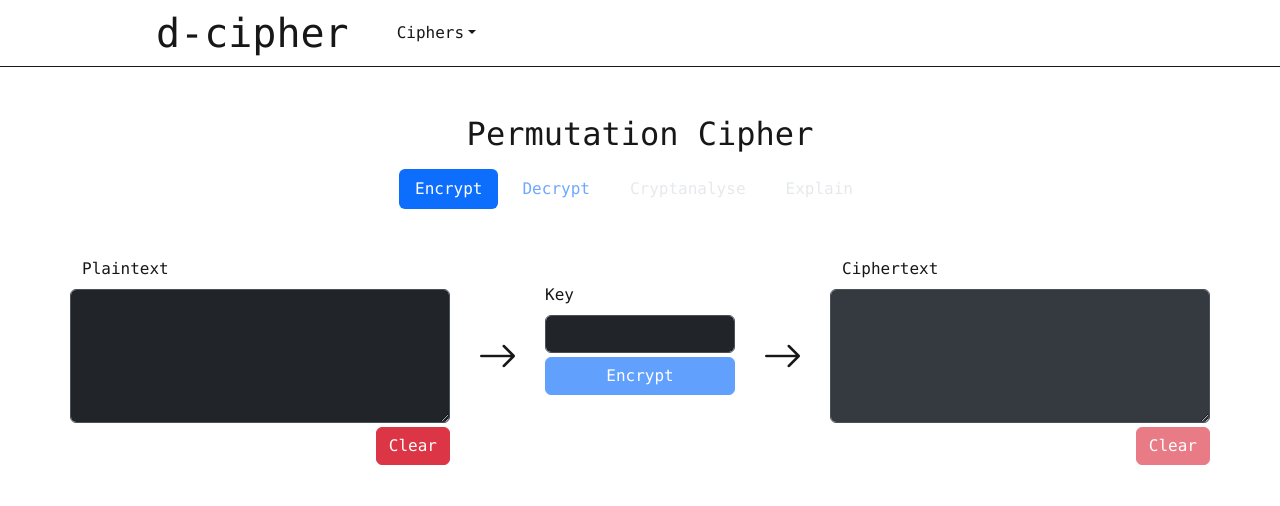
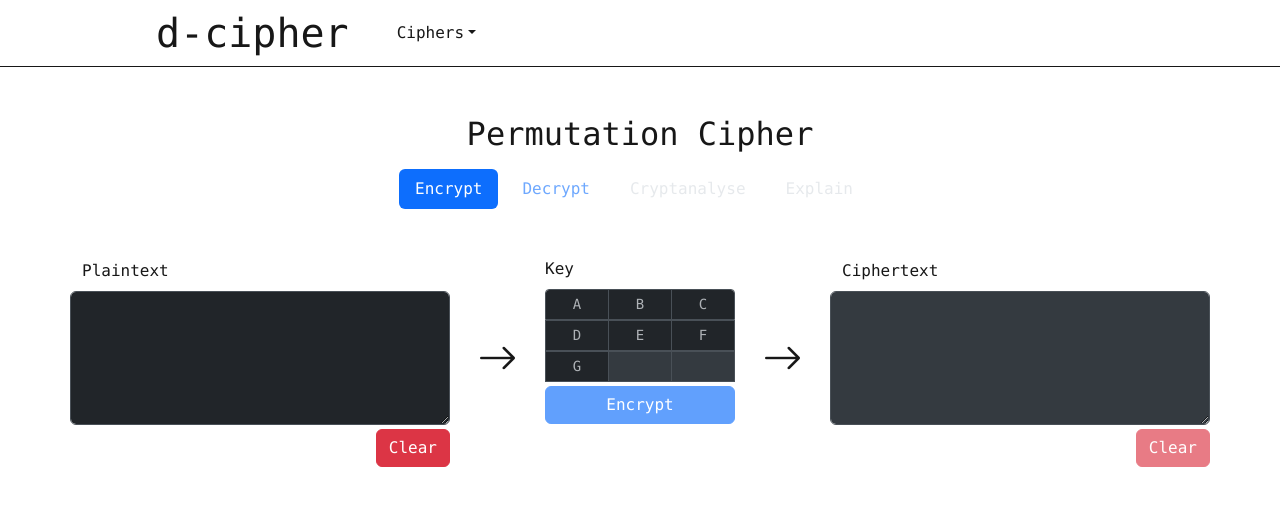
Before and after one commit to AssistantToTheRegionalManager96/d-cipher, a Next.js app: page /ciphers/permutation in a window 1280 px wide. Shown: the top 506 px of the page. Built offline with nearby package versions, Linux system fonts and the light colour scheme.

Commit message:
WIP on reusable grid

```diff
--- a/src/app/ciphers/permutation/page.js
+++ b/src/app/ciphers/permutation/page.js
@@ -4,6 +4,7 @@ import CipherMenu from "@/app/components/cipherMenu/cipherMenu";
 import CryptographicTextArea from "@/app/components/cryptographicTextArea/cryptographicTextArea";
 import { Button, Col, Container, Form, InputGroup, Row, Stack } from "react-bootstrap";
 import GuidelineArrow from "@/app/components/guidelineArrow/guidelineArrow";
+import KeyGrid from "@/app/components/keyGrid/keyGrid";
 
 
 const Home = () => {
@@ -23,7 +24,6 @@ const Home = () => {
 
         for (var i = 0; i < plaintext.length; i++)
         {
-            console.log(key[k]);
             encryptedChars.push(plaintext[parseInt(key[k]) + ((Math.floor(i/key.length)) * key.length)]);
             k = (k + 1) % key.length;
         }
@@ -34,17 +34,16 @@ const Home = () => {
     }
 
     const decrypt = (ciphertext, key) => {
-        var decryptedChars = [];
+        // Invert key
+        var keyArray = key.split("");
+        var keyInv = [];
 
-        var asciiIndexInput = 'A'.charCodeAt(0);
-        var asciiIndexOutput = 'a'.charCodeAt(0);
+        for (var i = 0; i < key.length; i++) {
+            keyInv.push(keyArray.indexOf(i.toString()));
+        }
 
-        ciphertext.split("").forEach((character) => {
-            var charCode = character.charCodeAt(0);
-            decryptedChars.push(String.fromCharCode(((charCode - asciiIndexInput - key) % 26 + 26) % 26 + asciiIndexOutput));
-        })
-
-        return decryptedChars.join("");
+        // Encrypt using inverted key
+        return encrypt(ciphertext, keyInv.join(""));
     }
 
     const handleKeyChange = (value) => {
@@ -92,9 +91,10 @@ const Home = () => {
                             Key
                         </Form.Label>
                         <div className="d-flex flex-xl-column flex-xxl-column gap-1">
-                            <InputGroup>
+                            <KeyGrid value={{a: 'A', b: 'B', c: 'C', d: 'D', e: 'E', f: 'F', g: 'G'}}  itemsPerRow={3} />
+                            {/* <InputGroup>
                                 <Form.Control type="text" value={key} onChange={(e) =>  {handleKeyChange(e.target.value)}}></Form.Control>
-                            </InputGroup>
+                            </InputGroup> */}
                             <Button variant="primary" disabled={(activeTab == 0 && plaintext == "") || (activeTab == 1 && ciphertext == "")}
                             onClick={handleRunButton}>{activeTab == 0 ? "Encrypt" : "Decrypt"}</Button>
                         </div>
--- /dev/null
+++ b/src/app/components/keyGrid/keyGrid.js
@@ -0,0 +1,116 @@
+import Chunk from "@/app/utilities/arrayUtilities";
+import { createRef, useEffect, useRef, useState } from "react";
+import { Stack, InputGroup, Form} from 'react-bootstrap'
+import KeyGridRow from "../keyGridRow/keyGridRow";
+
+const KeyGrid = ({ value, handleUpdate, showLabels = false, itemsPerRow = 10 }) => {
+
+    // const grid = Object.entries(value).reduce((arr, val) => ({...arr, [val[0]]: ({value: val[1], reference: createRef()})}), {});
+    var grid = Chunk(Object.entries(value).map(entry => ({index: entry[0], value: entry[1], reference: createRef()})), itemsPerRow);
+
+    const container = useRef();
+    const [currentIndex, setCurrentIndex] = useState({x: "", y: ""});
+
+    // const handleGridUpdate = (index, value) => {
+    //     var oldValue = substitutionKey[index];
+    //     var newValue = value.replace(/[^a-z]/gi, '').toUpperCase();
+    //     if (newValue == "") return;
+
+    //     var oldIndexOfNewValue = Object.entries(substitutionKey).filter(x => x[1] == newValue.toUpperCase())[0][0];
+    //     setSubsitutionKey({...substitutionKey, [index]: newValue.toUpperCase(), [oldIndexOfNewValue]: oldValue});
+    // }
+
+    const handleIndexNavigation = (keydown) => {
+        console.log(keydown);
+        console.log(currentIndex);
+
+        switch (keydown) {
+            default: break;
+            case "ArrowRight":
+                setCurrentIndex({...currentIndex, x: (currentIndex.x + 1) % itemsPerRow})
+                break;
+            case "ArrowLeft":
+                setCurrentIndex({...currentIndex, x: ((currentIndex.x - 1) % itemsPerRow + itemsPerRow) % itemsPerRow})
+                break;
+            case "ArrowDown":
+                var indexToTheBottom = (grid.indexOf(currentIndex) + 13) % 26;
+                setCurrentIndex({...currentIndex, y: (currentIndex.y + 1) % grid.length})
+                break;
+            case "ArrowUp":
+                var indexToTheTop = ((grid.indexOf(currentIndex) - 13) % 26 + 26) % 26;
+                setCurrentIndex(grid[indexToTheTop])
+                break;
+        }
+    }
+
+    useEffect(() => {
+        if (currentIndex != "" && container.current.contains(document.activeElement)) grid[currentIndex.y][currentIndex.x].reference.current.focus();
+    })
+
+    return(
+    <Stack gap={0} ref={container}>
+        {grid.map((row, index) => {
+            var rowType;
+            if (index == 0) rowType = 0;
+            else if (index < row.length - 1) rowType = 1;
+            else rowType = 2;
+
+            return (<KeyGridRow key={index} values={row} rowIndex={index} showLabels={false} rowType={rowType} itemsPerRow={itemsPerRow}
+                    handleUpdate={(index, value) => handleGridUpdate(index, value)} handleNavigation={(navigationKey) => handleIndexNavigation(navigationKey)}
+                    handleFocus={(index) => setCurrentIndex(index)}/>)
+
+            // if (customKeyLabels == "") {
+            //     row = <InputGroup key={x.reduce((prev, curr) => prev + curr.key, '')} className={rowType}>
+            //     {x.map(y => {
+            //         return (<Form.Control key={y.key} size="sm" className="text-center" type="text" placeholder={substitutionKey[y.key]} value=""
+            //             onChange={(e) => handleGridUpdate(y.key, e.target.value)} onKeyDown={(e) => handleIndexNavigation(e.key)}
+            //             onFocus={() => setCurrentIndex(y.key)} ref={y.value}></Form.Control>)
+            //     })}
+            //     {paddingElements}
+            //     </InputGroup>
+            // }
+            // else {
+
+            // }
+
+
+            // return (<InputGroup key={x.reduce((prev, curr) => prev + curr.key, '')} className={rowType}>
+            //     {x.map(y => {
+            //         return (<Form.Control key={y.key} size="sm" className="text-center" type="text" placeholder={substitutionKey[y.key]} value=""
+            //             onChange={(e) => handleGridUpdate(y.key, e.target.value)} onKeyDown={(e) => handleIndexNavigation(e.key)}
+            //             onFocus={() => setCurrentIndex(y.key)} ref={y.value}></Form.Control>)
+            //     })}
+            //     {paddingElements}
+            // </InputGroup>)
+        })}
+
+
+
+        {/* <InputGroup className="gridInputTop">
+            {firstRowChars.map((character) => {
+                    return (<Form.Control key={character} size="sm" className="text-center" type="text" value={character} disabled></Form.Control>)
+                })}
+        </InputGroup>
+        <InputGroup className="gridInputMiddle">
+            {firstRowChars.map((character) => {
+                return (<Form.Control key={character} size="sm" className="text-center" type="text" placeholder={substitutionKey[character]} value=""
+                    onChange={(e) => handleGridUpdate(character, e.target.value)} onKeyDown={(e) => handleIndexNavigation(e.key)}
+                    onFocus={() => setCurrentIndex(character)} ref={grid[character]}></Form.Control>)
+            })}
+        </InputGroup>
+        <InputGroup className="gridInputMiddle">
+            {secondRowChars.map((character) => {
+                return (<Form.Control key={character} size="sm" className="text-center" type="text" placeholder={substitutionKey[character]} value=""
+                    onChange={(e) => handleGridUpdate(character, e.target.value)} onKeyDown={(e) => handleIndexNavigation(e.key)}
+                    onFocus={() => setCurrentIndex(character)} ref={grid[character]}></Form.Control>)
+            })}
+        </InputGroup>
+        <InputGroup className="gridInputBottom">
+            {secondRowChars.map((character) => {
+                    return (<Form.Control key={character} size="sm" className="text-center" type="text" value={character} disabled></Form.Control>)
+                })}
+        </InputGroup> */}
+    </Stack>)
+}
+
+export default KeyGrid;
--- /dev/null
+++ b/src/app/components/keyGridRow/keyGridRow.js
@@ -0,0 +1,100 @@
+import Chunk from "@/app/utilities/arrayUtilities";
+import { createRef, useEffect, useRef, useState } from "react";
+import { Stack, InputGroup, Form} from 'react-bootstrap'
+
+const KeyGridRow = ({ values, rowIndex, showLabels = false, rowType, itemsPerRow = 10, handleUpdate, handleNavigation, handleFocus}) => {
+
+    const constructRow = () => {
+        var valuesRowType = '';
+        var labelsRowType = '';
+
+        if (rowType == 0) {
+            valuesRowType = 'gridInputTop';
+            labelsRowType = 'gridInputMiddle'
+        }
+        else if (rowType == 1) {
+            valuesRowType = 'gridInputMiddle';
+            labelsRowType = 'gridInputMiddle';
+        }
+        else if (rowType == 2) {
+            valuesRowType = showLabels ? 'gridInputBottom' : 'gridInputMiddle';
+            labelsRowType = 'gridInputBottom';
+        }
+
+        var paddingElements = [];
+        for (var i = 0; i < itemsPerRow - values.length; i++) paddingElements.push(<Form.Control key={`${i}${values.toString()}`} size="sm" disabled/>);
+
+        var valueGroup = (
+            <InputGroup className={valuesRowType}>
+            {values.map((cell, index) => {
+                return (<Form.Control key={index} size="sm" className="text-center" type="text" placeholder={cell.value} value=""
+                    onChange={(e) => handleUpdate({x: index, y: rowIndex}, e.target.value)} onKeyDown={(e) => handleNavigation(e.key)}
+                    onFocus={() => handleFocus({x: index, y: rowIndex})} ref={cell.reference}></Form.Control>)
+            })}
+            {paddingElements}
+            </InputGroup>)
+
+        var labelGroup = (
+            <InputGroup className={labelsRowType}>
+            {values.map((cell, index) => {
+                    return (<Form.Control key={index} size="sm" className="text-center" type="text" value={cell.index} disabled></Form.Control>)
+                })}
+        </InputGroup>
+        )
+
+        if (showLabels) return (<>{valueGroup}{labelGroup}</>)
+        else return (<>{valueGroup}</>)
+    }
+
+    return (
+        <>
+            {constructRow()}
+        </>
+    )
+
+
+
+            // return (
+            //     <>
+            //     {
+            //         <div></div>
+            //     }
+
+            //     </>
+
+            // )
+
+
+            // var rowType = '';
+            // if (index == 0) rowType = 'gridInputTop';
+            // else if (index < x.length - 1) rowType = 'gridInputMiddle';
+            // else rowType = 'gridInputBottom';
+
+            // var row;
+
+            // if (customKeyLabels == "") {
+            //     row = <InputGroup key={x.reduce((prev, curr) => prev + curr.key, '')} className={rowType}>
+            //     {x.map(y => {
+            //         return (<Form.Control key={y.key} size="sm" className="text-center" type="text" placeholder={substitutionKey[y.key]} value=""
+            //             onChange={(e) => handleGridUpdate(y.key, e.target.value)} onKeyDown={(e) => handleIndexNavigation(e.key)}
+            //             onFocus={() => setCurrentIndex(y.key)} ref={y.value}></Form.Control>)
+            //     })}
+            //     {paddingElements}
+            //     </InputGroup>
+            // }
+            // else {
+
+            // }
+
+
+            // return (<InputGroup key={x.reduce((prev, curr) => prev + curr.key, '')} className={rowType}>
+            //     {x.map(y => {
+            //         return (<Form.Control key={y.key} size="sm" className="text-center" type="text" placeholder={substitutionKey[y.key]} value=""
+            //             onChange={(e) => handleGridUpdate(y.key, e.target.value)} onKeyDown={(e) => handleIndexNavigation(e.key)}
+            //             onFocus={() => setCurrentIndex(y.key)} ref={y.value}></Form.Control>)
+            //     })}
+            //     {paddingElements}
+            // </InputGroup>)
+}
+
+export default KeyGridRow;
--- a/src/app/components/substitutionAlphabetKey/substitutionAlphabetKey.js
+++ b/src/app/components/substitutionAlphabetKey/substitutionAlphabetKey.js
@@ -1,6 +1,5 @@
 import { createRef, useEffect, useRef, useState } from "react";
-
-const { Stack, InputGroup, Form } = require("react-bootstrap")
+import { Stack, InputGroup, Form} from 'react-bootstrap'
 
 const SubstitutionAlphabetKey = ({ substitutionKey, setSubsitutionKey }) => {
 
--- /dev/null
+++ b/src/app/utilities/arrayUtilities.js
@@ -0,0 +1,8 @@
+
+
+const Chunk = (arr, size) =>
+    Array.from({ length: Math.ceil(arr.length / size) }, (v, i) =>
+      arr.slice(i * size, i * size + size)
+    );
+
+export default Chunk;
```
